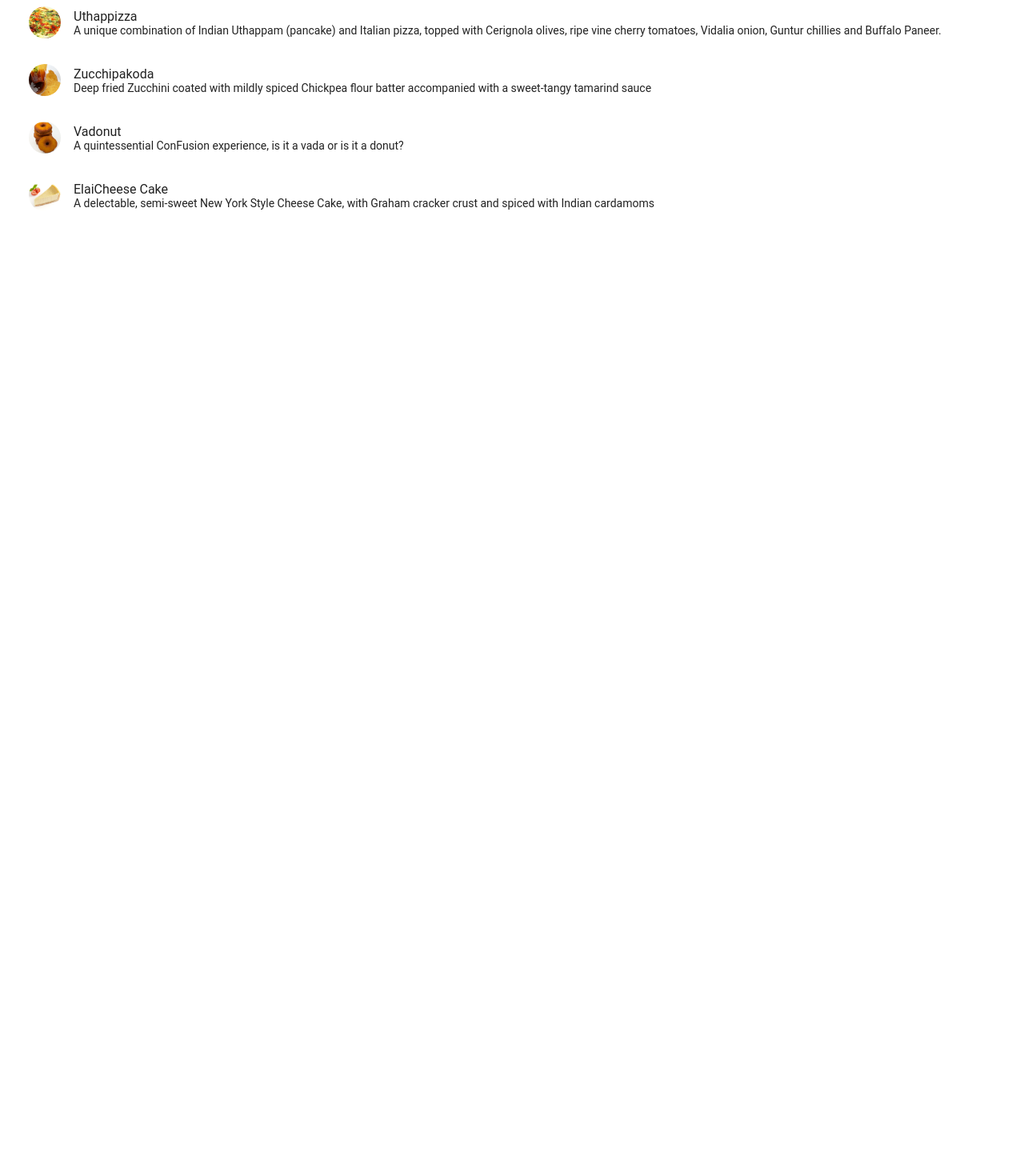
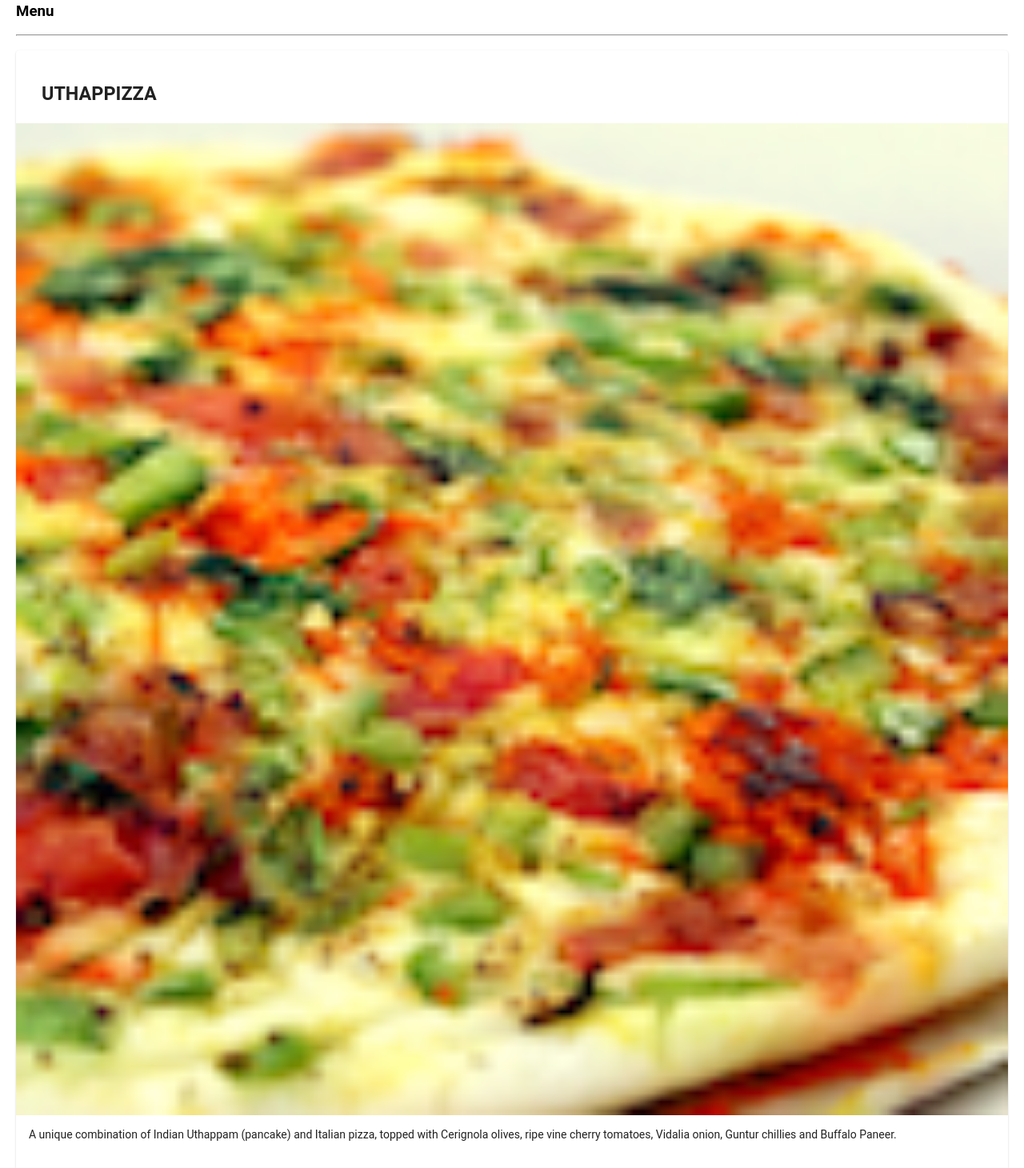
Before and after one commit to medch1/conFusion, an Angular app: page / in a window 1280 px wide. Shown: the part 100-1560 px from the top of the page at 80% size. Before the commit the page ends 800 px from the top, so only its background shows below. Built offline with nearby package versions, Linux system fonts and the light colour scheme.

Commit message:
Components Part 2

```diff
--- a/src/app/menu/menu.component.html
+++ b/src/app/menu/menu.component.html
@@ -1,16 +1,46 @@
 <div class="container"
      fxLayout="column"
      fxLayoutGap="10px">
-  <mat-list fxFlex>
-    <mat-list-item *ngFor="let dish of dishes">
-      <img mat-list-avatar src={{dish.image}} alt={{dish.name}}>
-      <h1 matLine>{{dish.name}}</h1>
-      <p matLine>
-        <span>{{dish.description}}</span>
-      </p>
+  <div fxFlex>
+    <div>
+      <h3>Menu</h3>
+      <hr>
+    </div>
+
+  </div>
+
+  <div fxFlex>
+    <mat-grid-list cols="2" rowHeight="200px">
+    <mat-grid-tile *ngFor="let dish of dishes">
+      <img height="200px" src={{dish.image}} alt={{dish.name}}>
+      <mat-grid-tile-footer>
+        <h1 matLine>{{dish.name | uppercase}}</h1>
+
+      </mat-grid-tile-footer>
 
 
-    </mat-list-item>
 
-  </mat-list>
+    </mat-grid-tile>
+    </mat-grid-list>
+
+    <div fxFlex *ngIf="selectedDish">
+      <mat-card>
+        <mat-card-header>
+          <mat-card-title>
+            <h3>{{selectedDish.name | uppercase}}</h3>
+          </mat-card-title>
+        </mat-card-header>
+        <img mat-card-image src={{selectedDish.image}} alt={{selectedDish.name}}>
+        <mat-card-content>
+          <p>{{selectedDish.description}}
+          </p>
+        </mat-card-content>
+        <mat-card-actions>
+          <button mat-button>LIKE</button>
+          <button mat-button>SHARE</button>
+        </mat-card-actions>
+      </mat-card>
+    </div>
+
+  </div>
 </div>
--- a/src/app/menu/menu.component.ts
+++ b/src/app/menu/menu.component.ts
@@ -1,12 +1,6 @@
 import { Component, OnInit } from '@angular/core';
 import {Dish }from '../shared/dish';
-@Component({
-  selector: 'app-menu',
-  templateUrl: './menu.component.html',
-  styleUrls: ['./menu.component.scss']
-})
-export class MenuComponent implements OnInit {
-  dishes:Dish[] = [
+const DISHES:Dish[] =[
   {
     id: '0',
     name: 'Uthappizza',
@@ -49,6 +43,14 @@ export class MenuComponent implements OnInit {
     description: 'A delectable, semi-sweet New York Style Cheese Cake, with Graham cracker crust and spiced with Indian cardamoms'
   }
 ];
+@Component({
+  selector: 'app-menu',
+  templateUrl: './menu.component.html',
+  styleUrls: ['./menu.component.scss']
+})
+export class MenuComponent implements OnInit {
+  dishes:Dish[] =DISHES ;
+  selectedDish: Dish = DISHES[0];
   constructor() { }
 
   ngOnInit(): void {
```
Also changed, not shown: src/app/app.module.ts (+7 -1 lines). Lines whose indentation alone changed are shown as unchanged.
